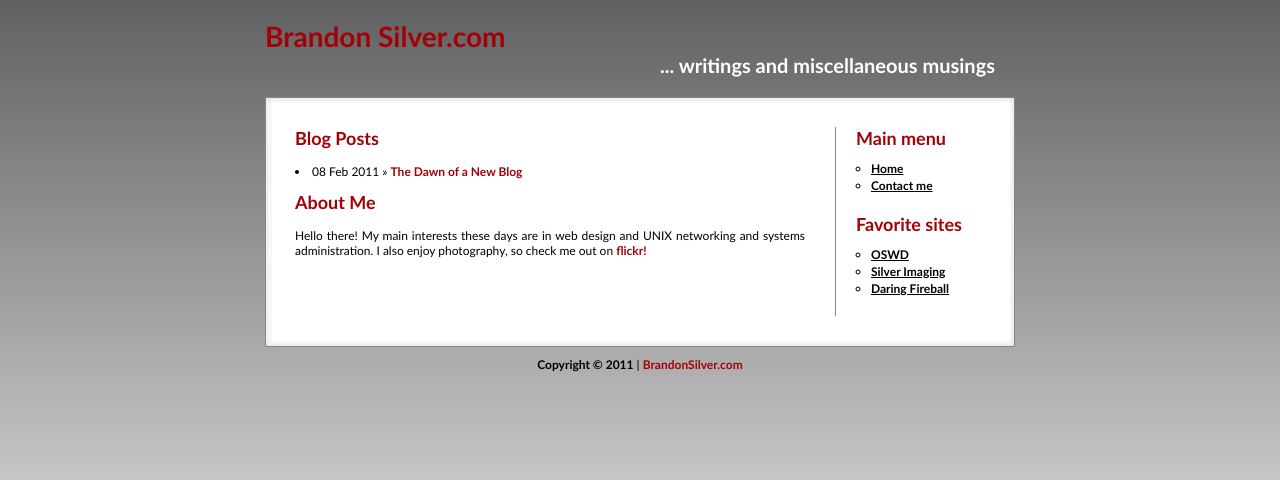
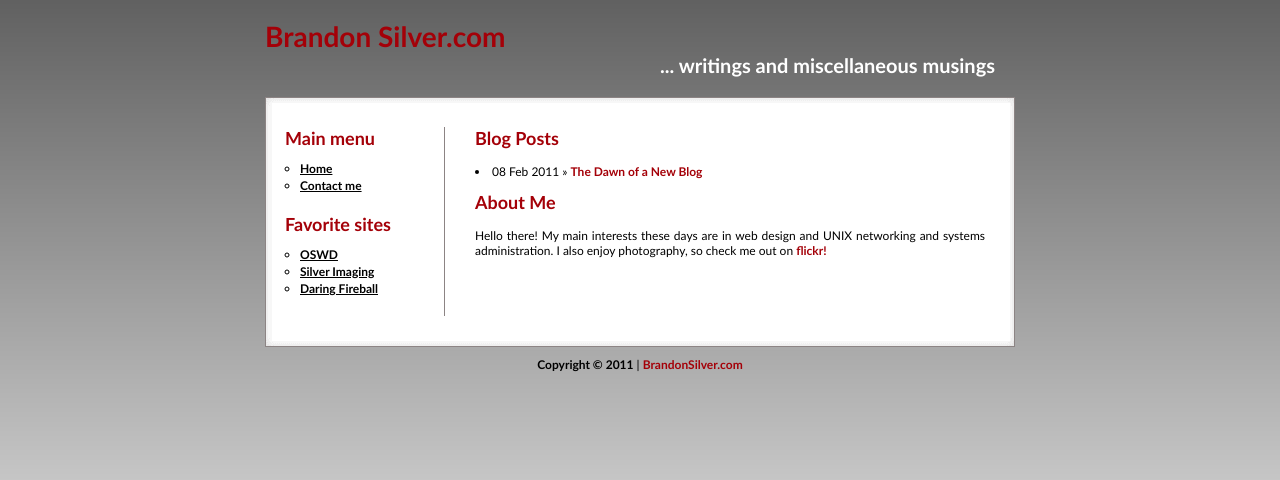
Before and after one commit to brandonsilver/jekyll-blog, a Jekyll site: the page built from index.html, in a window 1280 px wide. Shown: the top 480 px of the page. Built offline with Jekyll 4.4.1, drawn with Linux system fonts in a browser that asks for light colours; Markdown is read by kramdown in place of the engine named in the settings.

Commit message:
flip menu to left side

```diff
--- a/css/style.css
+++ b/css/style.css
@@ -37,7 +37,7 @@
 	margin: 10px auto
 }
 .content {
-	float: left;
+	float: right;
 	width: 510px;
 	text-align: justify;
 	padding: 0 30px 0 30px;
@@ -47,7 +47,7 @@
 	width: 139px;
 	float: right;
 	padding: 0 20px 0 20px;
-	border-left: #8C8484 1px solid;
+	border-right: #8C8484 1px solid;
 	font-size: 12px
 }
 .menu ul {
```
Also changed, not shown: 1 other file.
